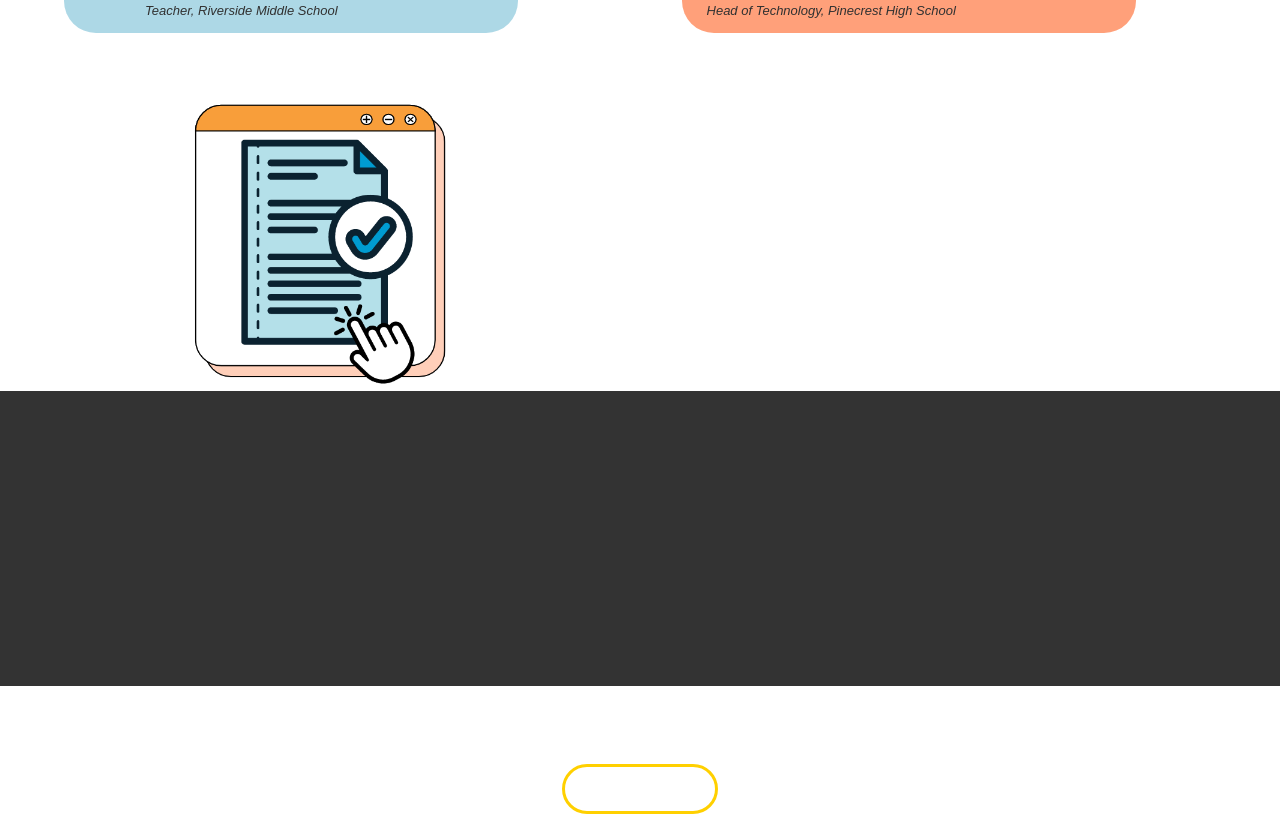
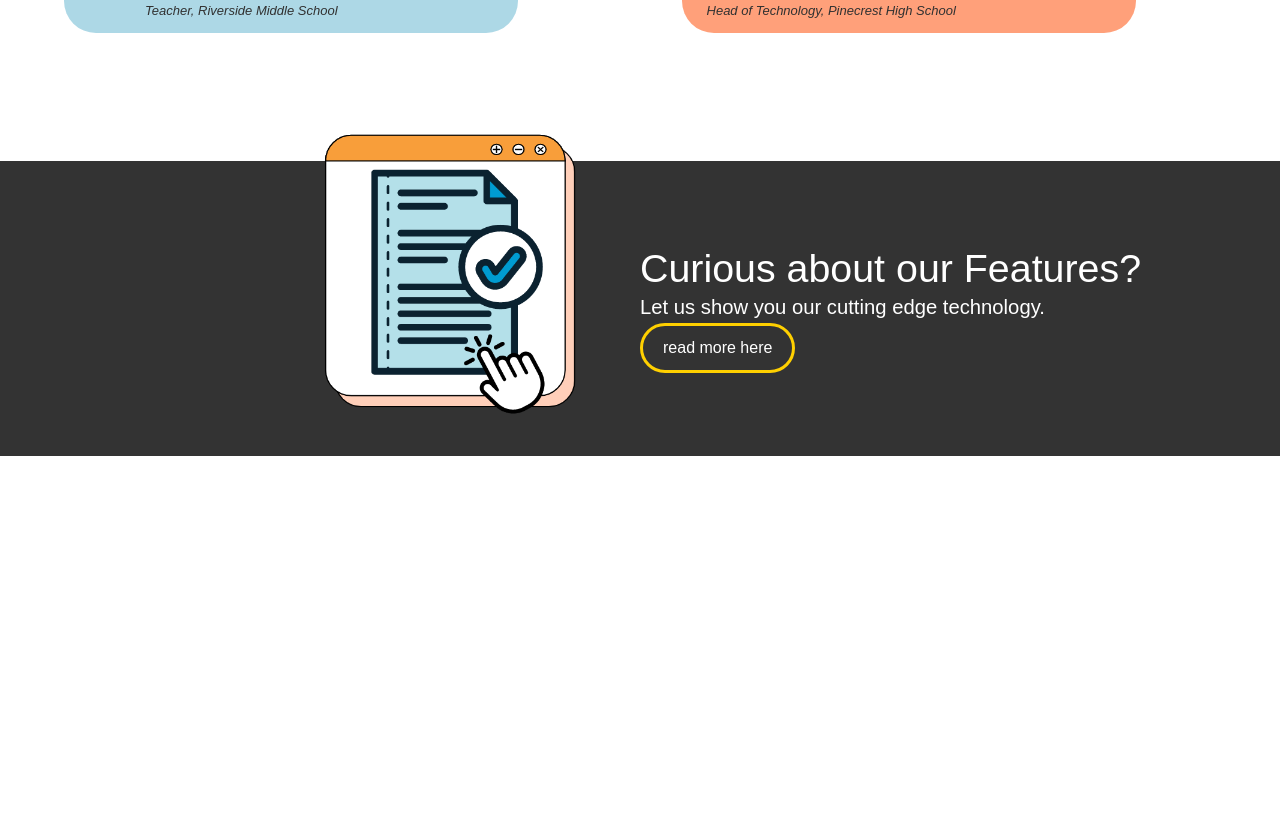
Before and after one commit to lmcrean/hoverboard-react, a Next.js app: page / in a window 1280 px wide. Shown: the part 3498-4312 px from the top of the page. After the commit the page ends 3954 px from the top, so only its background shows below. Built offline with nearby package versions, Linux system fonts and the light colour scheme; a web font is replaced by a local one.

Commit message:
Improve responsiveness and layout of FeaturesCallToAction component

```diff
--- a/components/mainpage/FeaturesCalltoAction/FeaturesCalltoAction.css
+++ b/components/mainpage/FeaturesCalltoAction/FeaturesCalltoAction.css
@@ -25,12 +25,13 @@ In Laptop view there are 2 columns. image is on the left and the text is on the
 
 @media screen and (min-width: 1208px) {
   .background-wrapper { grid-area: 2 / 1 / 3 / 3;}
-  .features-intro-image { grid-area: 1 / 1 / 2 / 2;}
-  #features-h2-p-button { grid-area: 2 / 2 / 3 / 3;}
+  .features-intro-image { grid-area: 1 / 1 / 3 / 2;}
+  .features-h2-p-button { grid-area: 2 / 2 / 3 / 3;}
 }
 
 
 /* Ensure backgrround wrapper displays across entire width of the screen */
+/* one issue remains where in laptop view the background wrapper does not extend to the left of the screen, leaving a white gap. This is due to a parent that cuts the margin */
 .background-wrapper {
 position: relative;
 width: 100vh;
@@ -40,6 +41,19 @@ left:0;
 z-index: -1;
 }
 
+@media screen and (min-width: 1208px) {
+  .features-call-to-action {
+    position: absolute;
+    margin: 70px auto auto;
+  }
+}
+
+/*from tablet view, ensure the margin is increased on the features-call-to-action component */
+@media screen and (min-width: 700px) {
+.features-call-to-action {
+  margin: 70px auto auto;
+}
+}
 /* ensure the image is sized correctly */
 
 .features-intro-image {
@@ -52,15 +66,28 @@ z-index: -1;
 
 /* format the text and button */
 @media (min-width: 1208px) {
-  #features-h2-p-button {
+  .features-h2-p-button> * {
     text-align: left;
     align-self: center;
+    padding: 0;
+    left: 0;
   }
 }
 
+/*ensure all the text is anchored to the left in laptop view */
 
-.text-float-right {
-  float: right;
+@media screen and (min-width: 1208px) {
+  .features-h2-p-button {
+    margin: auto auto auto 0;
+}
+}
+
+/* ensure the image is anchored in laptop view */
+
+@media screen and (min-width: 1208px) {
+  .features-intro-image {
+    margin: -40px 40px auto auto;
+  }
 }
 
 /* colors for the component*/
```
